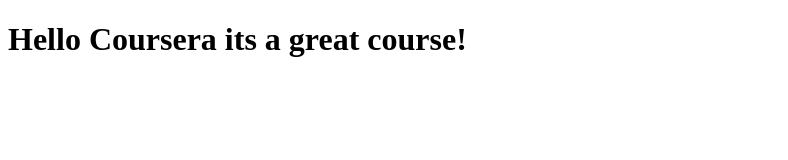
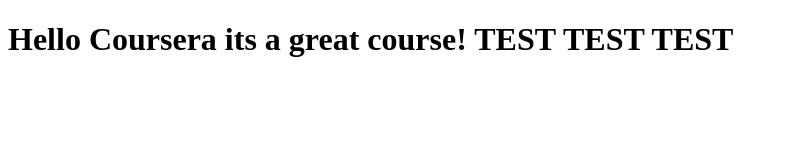
Before and after one commit to kellersteve/Coursera-test, a plain HTML site: page site/index.html in a window 1280 px wide. Shown: the whole page, without its empty margins (0-788 px from the left). Drawn offline with Linux system fonts and the light colour scheme.

Commit message:
Edited the Header

```diff
--- a/site/index.html
+++ b/site/index.html
@@ -8,7 +8,7 @@
     </head>
     <body>
         <h1>
-            Hello Coursera its a great course!
+            Hello Coursera its a great course! TEST TEST TEST
         </h1>
     </body>
 
```
